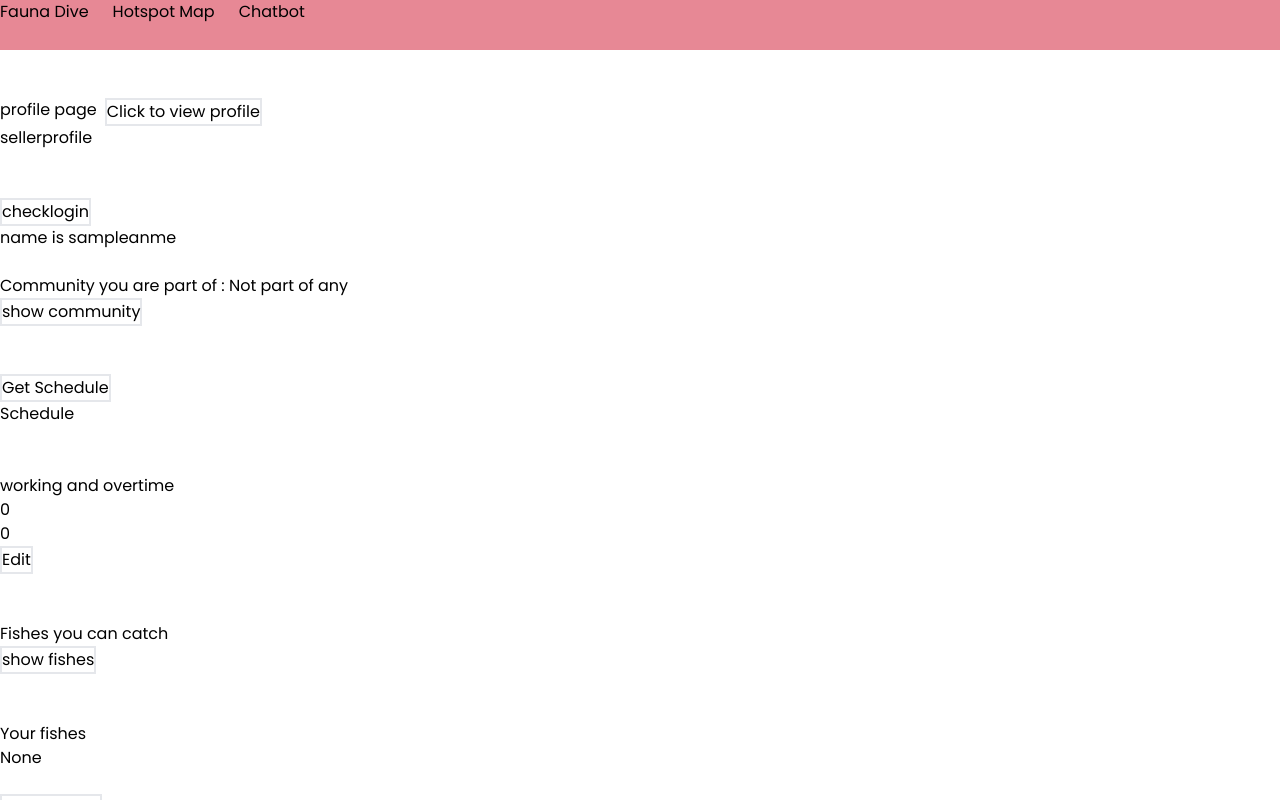
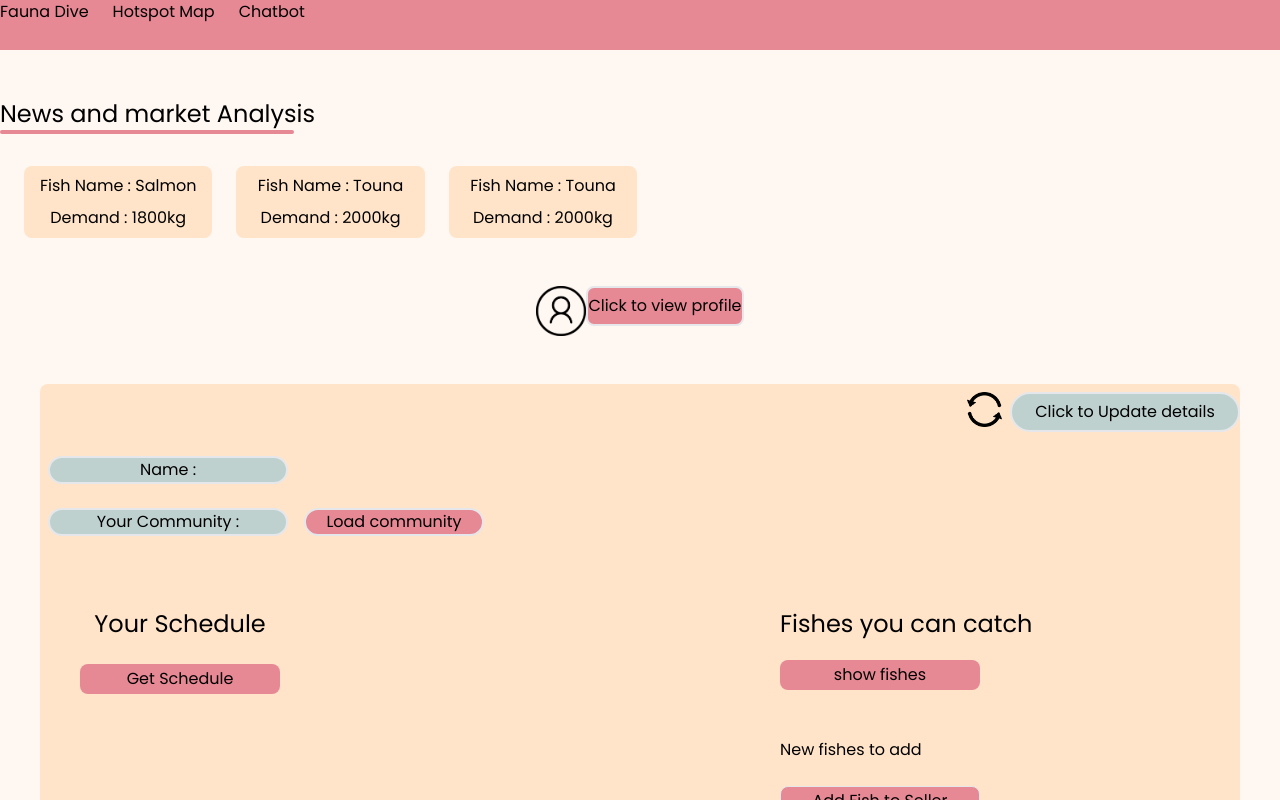
Before and after one commit to Barathj121/faunadive, a React (Vite) app: page /Sellers in a window 1280 px wide. Both pictures are taken after a click on the button "Click to view profile". Shown: the top 800 px of the page. Built offline with nearby package versions, Linux system fonts and the light colour scheme; a web font is replaced by a local one.

Commit message:
seller style

```diff
--- a/src/components/schedule.jsx
+++ /dev/null
@@ -1,60 +0,0 @@
-import React from "react";
-
-function Schedule(){
-
-  return (
-    <div className="flex flex-col  gap-y-0 h-full w-full ml-4 m-0 p-0 border-0">
-      <div className="flex flex-row gap-y-0 m-0 p-0 leading-none border-0 ">
-      <div className=" h-[100px] w-[100px] ">
-
-      </div>
-        <div className="  rounded-br-lg h-[100px] w-[100px] border-r-2 border-b-2 border-black">
-
-        </div>
-      </div>
-      <div className="flex flex-row gap-y-0 m-0 p-0 leading-none border-0 ">
-        <div className=" rounded-bl-lg rounded-tl-lg  h-[100px] w-[100px] border-l-[2px] border-t-[2px] border-b-[2px]  border-black">
-
-        </div>
-        <div className=" rounded-tl-lg h-[100px] w-[100px] ">
-        </div>
-
-
-
-      </div>
-      <div className="flex flex-row m-0 p-0 leading-none border-0" >
-      <div className=" h-[100px] w-[100px] ">
-
-      </div>
-        <div className="  rounded-br-lg rounded-tr-lg h-[100px] w-[100px] border-t-2 border-r-2 border-b-2 border-black">
-
-        </div>
-      </div>
-      <div className="flex flex-row m-0 p-0 leading-none">
-
-      <div className=" rounded-bl-lg rounded-tl-lg h-[100px] w-[100px] border-l-[2px] border-t-[2px] border-b-[2px]  border-black">
-
-      </div>
-      <div className=" rounded-tl-lg h-[100px] w-[100px] ">
-      </div>
-      </div>
-      <div className="flex flex-row m-0 p-0 leading-none">
-      <div className=" h-[100px] w-[100px] ">
-
-      </div>
-        <div className="  rounded-br-lg rounded-tr-lg h-[100px] w-[100px] border-t-2 border-r-2 border-b-2 border-black">
-
-        </div>
-      </div>
-      <div className="flex flex-row m-0 p-0 leading-none">
-      <div className=" rounded-bl-lg rounded-tl-lg h-[100px] w-[100px] border-l-[2px] border-t-[2px] border-b-[2px]  border-black">
-
-        </div>
-        <div className=" rounded-tl-lg h-[100px] w-[100px] ">
-        </div>
-      </div>
-    </div>
-  );
-}
-
-export default Schedule;
--- a/src/pages/login.jsx
+++ b/src/pages/login.jsx
@@ -3,7 +3,7 @@ import { useNavigate } from "react-router-dom";
 import { auth,db,googleprovider} from "../config"; // import auth and firestore from your firebase file
 import { signInWithPopup } from "firebase/auth";
 import {  collection, doc, setDoc } from 'firebase/firestore';
-import Schedule from '../components/schedule';
+
 import logoImage from "../assets/22.jpg";
 import back from "../assets/5096154.jpg";
 
--- a/src/pages/seller/profile.jsx
+++ b/src/pages/seller/profile.jsx
@@ -3,6 +3,7 @@ import React, { useState, useEffect } from 'react';
 import { collection, addDoc,getDocs,getDoc, query, where, doc, updateDoc, arrayUnion } from "firebase/firestore";
 import { auth,db } from '../../config';
 import {onAuthStateChanged} from "firebase/auth";
+import refreshicon from './refresh.png';
 
 
 
@@ -218,23 +219,26 @@ function Sellerprofile() {
 
 
     return (
-        <div>
-            <h1>sellerprofile</h1>
+        <div className='bg-[#FFE4C9] rounded-lg h-full w-[1200px]   flex flex-col'>
+
+          <div className='flex flex-row gap-2 ml-2 ml-auto mt-2'>
+            <img src={refreshicon} className='h-[35px] w-[35px]'></img>
+            <button className=" border-2 bg-[#BED1CF] rounded-[100px] h-[40px] w-[230px]" onClick={()=>checklogin()}>Click to Update details</button>
+
+          </div>
 
             <br/>
-            <br/>
-
-            <button className=" border-2" onClick={()=>checklogin()}>checklogin</button>
-            <br/>
             <div>
-                <h1>name is {sellername||"sampleanme"}</h1>
+                <h1 className='border-2 bg-[#BED1CF] w-[20%] h-[10%] rounded-[200px] ml-2 text-center'>Name : {sellername}</h1>
                 <br/>
-                <div>
-                  <h1>Community you are part of : {sellercommunity||"Not part of any"}</h1>
-                  <button className='border-2' onClick={()=>fetchcommunity()}>show community</button>
+                <div >
+                  <div className='flex flex-row gap-2'>
+                  <h1 className='  gap-2 border-2 bg-[#BED1CF] w-[20%] h-[10%] rounded-[200px] ml-2 text-center'>Your Community  : {sellercommunity}</h1>
+                  <button className='border-2 bg-[#E78895] w-[15%] h-[10%] rounded-[200px] ml-2 text-center' onClick={()=>fetchcommunity()}>Load community</button>
+                  </div>
                   <br/>
-                  <div className={`${isHiddencomm ? 'hidden' : ''}`}>
-                  <select onChange={(e)=>setSellerCommunity(e.target.value)}>
+                  <div className={`${isHiddencomm ? 'hidden' : ''} ml-5 flex flex-row gap-3`} >
+                  <select onChange={(e)=>setSellerCommunity(e.target.value)} className='bg-[#FFF7F1] h-[15%] w-[17%] text-center rounded-lg'>
                     {communities.map((community, index) => (
                       <option  key={index} value={community.community_name}>
                         {community.community_name}
@@ -242,13 +246,38 @@ function Sellerprofile() {
                     ))}
                   </select>
 
-                  <button className='border-2' onClick={()=>community()}>Join</button>
+                  <button className='bg-[#FFF7F1] h-[15%] w-[10%] text-center rounded-lg' onClick={()=>community()}>Join</button>
                   </div>
                 </div>
 
                 <br/>
+                {/* <div>
+                <h1>working and overtime</h1>
+                  {isEditing ? (
+                      <div>
+                        <input type="number" value={worktime} onChange={(e) => setWorktime(e.target.value)} />
+                        <input type="number" value={overtime} onChange={(e) => setOvertime(e.target.value)} />
+                        <button className='border-2 bg-[#FFF7F1]' onClick={()=>updatetime()}>Save</button>
+                      </div>
+                    ) : (
+                      <div>
+                        <p>{worktime}</p>
+                        <p>{overtime}</p>
+                        <button className='border-2' onClick={() => setIsEditing(true)}>Edit</button>
+                      </div>
+                    )}
+               </div> */}
+
                 <br/>
-                <button onClick={() => scheduledetails(sellercommunity)} className=" border-2 ">Get Schedule</button>
+
+                <div className='flex flex-row gap-[500px]'>
+                      <div className='flex flex-col items-center ml-10  gap-6'>
+                          <h1 className='text-2xl '>
+                            Your Schedule
+                          </h1>
+
+                          <div>
+                          <button onClick={() => scheduledetails(sellercommunity)} className="  bg-[#E78895] rounded-lg h-[30px] w-[200px]">Get Schedule</button>
                 <div>
                   {isLoading ? (
                     <div style={{
@@ -266,15 +295,15 @@ function Sellerprofile() {
                       <img src="./loading.gif" alt="Loading..." />
                     </div>
                   ) : (
-                    <div>
-                      <h2>Schedule</h2>
-                      <ul className='flex flex-col gap-5'>
+                    <div >
+                      <br/>
+                      <ul className='flex flex-col gap-5 items-center justify-center'>
                         {Object.entries(schedule).map(([fish, gear]) => (
-                          <li key={fish}>
+                          <li key={fish} className='bg-[#BED1CF] w-[250px] h-[200px] rounded-lg items-center justify-center text-center mt-2 mb-2 flex flex-col gap-2'>
                             <p>Fish name : {fish}</p>
                             <p>Gear : {gear}</p>
-                            <input className="border-2" type="number" min="0" id="amount-input" />
-                            <button className="border-2" onClick={() => handleInputSubmit(sellercommunity, fish, document.getElementById(`amount-input`).value)}>Submit</button>
+                            <input className="border-2 w-[150px]  rounded-lg bg-[#FFF7F1]"  type="number" min="0" id="amount-input" />
+                            <button className="  border-2 rounded-lg bg-[#FFF7F1] rounded-lg h-[30px] w-[135px]" onClick={() => handleInputSubmit(sellercommunity, fish, document.getElementById(`amount-input`).value)}>Submit</button>
                           </li>
                         ))}
                       </ul>
@@ -287,36 +316,49 @@ function Sellerprofile() {
 
 
 
-               <div>
-                <h1>working and overtime</h1>
-                  {isEditing ? (
-                      <div>
-                        <input type="number" value={worktime} onChange={(e) => setWorktime(e.target.value)} />
-                        <input type="number" value={overtime} onChange={(e) => setOvertime(e.target.value)} />
-                        <button className='border-2' onClick={()=>updatetime()}>Save</button>
-                      </div>
-                    ) : (
-                      <div>
-                        <p>{worktime}</p>
-                        <p>{overtime}</p>
-                        <button className='border-2' onClick={() => setIsEditing(true)}>Edit</button>
-                      </div>
-                    )}
-               </div>
 
               <br/>
               <br/>
-              <div>
-                <h1>Fishes you can catch</h1>
-                <button  className='border-2' onClick={()=>fetchallFish()}>show fishes</button>
+                          </div>
+                      </div>
+
+                      <div className=' w-[500px] flex flex-col gap-5 mb-5'>
+                        <h1 className='text-2xl '>Fishes you can catch</h1>
+                        <div>
+                        <div>
+
+                          <button  className='h-[30px] w-[200px] rounded-lg bg-[#E78895]' onClick={()=>fetchallFish()}>show fishes</button>
+                          <br/>
+                          <br/>
+                          {allFish.length===0 ? (
+                              <div></div>
+                            ):
+                            (
+                              <select onChange={(e) => setSelectedFish(e.target.value)} className='rounded-lg'>
+                              {allFish.filter(fish => !sellerFish.includes(fish.name)).map((fish, index) => (
+                                <option key={index} value={fish.name}>
+                                  {fish.name}
+                                </option>
+                              ))}
+                            </select>
+
+                            )
+                            }
+                            <br/>
+                            <h1>New fishes to add</h1>
 
 
 
-                  <br/>
                     <br/>
-                    <br/>
+                    <p>{selectedFish}</p>
+                    <button onClick={addFishToSeller} className='border h-[30px] w-[200px] rounded-lg bg-[#E78895]'>Add Fish to Seller</button>
 
-                    <div>
+
+                          <br/>
+                        <   br/>
+                          <br/>
+
+                       <div className='bg-[#BED1CF] w-[200px] rounded-lg flex flex-col items-center text-center'>
                     <h1>Your fishes</h1>
                     {sellerFish.length===0 ?(
                       <h1>None</h1>
@@ -334,31 +376,19 @@ function Sellerprofile() {
 
                   }
                     <br/>
-                    <button className='border-2' onClick={()=>updatefishcancatch()}>Update Now</button>
+                    <button className='h-[30px] w-[200px] rounded-lg bg-[#E78895]' onClick={()=>updatefishcancatch()}>Update Now</button>
                   </div>
 
-                  <h1>New fishes to add</h1>
-                    {allFish.length===0 ? (
-                      <div></div>
-                    ):
-                    (
-                      <select onChange={(e) => setSelectedFish(e.target.value)}>
-                      {allFish.filter(fish => !sellerFish.includes(fish.name)).map((fish, index) => (
-                        <option key={index} value={fish.name}>
-                          {fish.name}
-                        </option>
-                      ))}
-                    </select>
-
-                    )
-                    }
 
 
-                  <br/>
-                  <p>{selectedFish}</p>
-                  <button onClick={addFishToSeller} className='border-2'>Add Fish to Seller</button>
+              </div>
+                        </div>
+                      </div>
 
-              </div>
+
+                </div>
+
+
 
                 <br/>
                 <br/>
--- a/src/pages/seller/sellerhome.jsx
+++ b/src/pages/seller/sellerhome.jsx
@@ -5,6 +5,8 @@ import { auth,db } from "../../config";
 import Header from '../../components/header';
 import {onAuthStateChanged} from "firebase/auth";
 import Sellerprofile from './profile';
+import profileimage from './profile.png';
+import refreshicon from './refresh.png';
 
 function Sellerhome() {
 
@@ -79,7 +81,7 @@ useEffect(() => {
 
 
     return (
-        <div>
+        <div className='bg-[#FFF7F1] h-[100]%'>
 
 
 
@@ -87,10 +89,42 @@ useEffect(() => {
             <br/>
             <br/>
             <div>
-              <div className='flex gap-2'>
-              <h1>profile page</h1>
-              <button onClick={()=>toggleprofile()} className='border-2'>Click to view profile</button>
+              <h1 className='text-2xl'>News and market Analysis</h1>
+
+              <div>
+
+              <div className="h-1 w-[23%] rounded bg-[#E78895]"></div>
               </div>
+              <br/>
+              <div className='flex flex-row gap-6  ml-6'>
+                <div className='bg-[#FFE4C9] rounded-lg h-[20%] w-[15%] flex flex-col gap-2 pd-2 mt-2'>
+                  <h1 className='h-full w-[100%] mt-2 text-center'>Fish Name :    Salmon</h1>
+                  <h1 className='h-full w-[100%] mb-2 text-center'>Demand  :  1800kg</h1>
+                </div>
+                <div className='bg-[#FFE4C9] rounded-lg h-[20%] w-[15%] flex flex-col gap-2 pd-2 mt-2'>
+                  <h1 className='h-full w-[100%] mt-2 text-center'>Fish Name :    Touna</h1>
+                  <h1 className='h-full w-[100%] mb-2 text-center'>Demand  :  2000kg</h1>
+              </div>
+              <div className='bg-[#FFE4C9] rounded-lg h-[20%] w-[15%] flex flex-col gap-2 pd-2 mt-2'>
+                  <h1 className='h-full w-[100%] mt-2 text-center'>Fish Name :    Touna</h1>
+                  <h1 className='h-full w-[100%] mb-2 text-center'>Demand  :  2000kg</h1>
+              </div>
+
+
+
+
+              </div>
+            </div>
+            <br/>
+            <br/>
+
+            <div className='flex-col flex items-center justify-center'>
+              <div className='flex flex-row '>
+              <img src={profileimage} className='h-[50px] w-[50px]'></img>
+              <button onClick={()=>toggleprofile()} className=' border-2 bg-[#E78895] text-center h-[40px] rounded-lg w-[200px] w-full'>Click to view profile</button>
+              </div>
+              <br/>
+              <br/>
               <div className={`${isHiddenprofile ? 'hidden' : ''}`}>
                 <Sellerprofile/>
               </div>
```
Also changed, not shown: src/pages/seller/profile.png (added), src/pages/seller/refresh.png (added).
